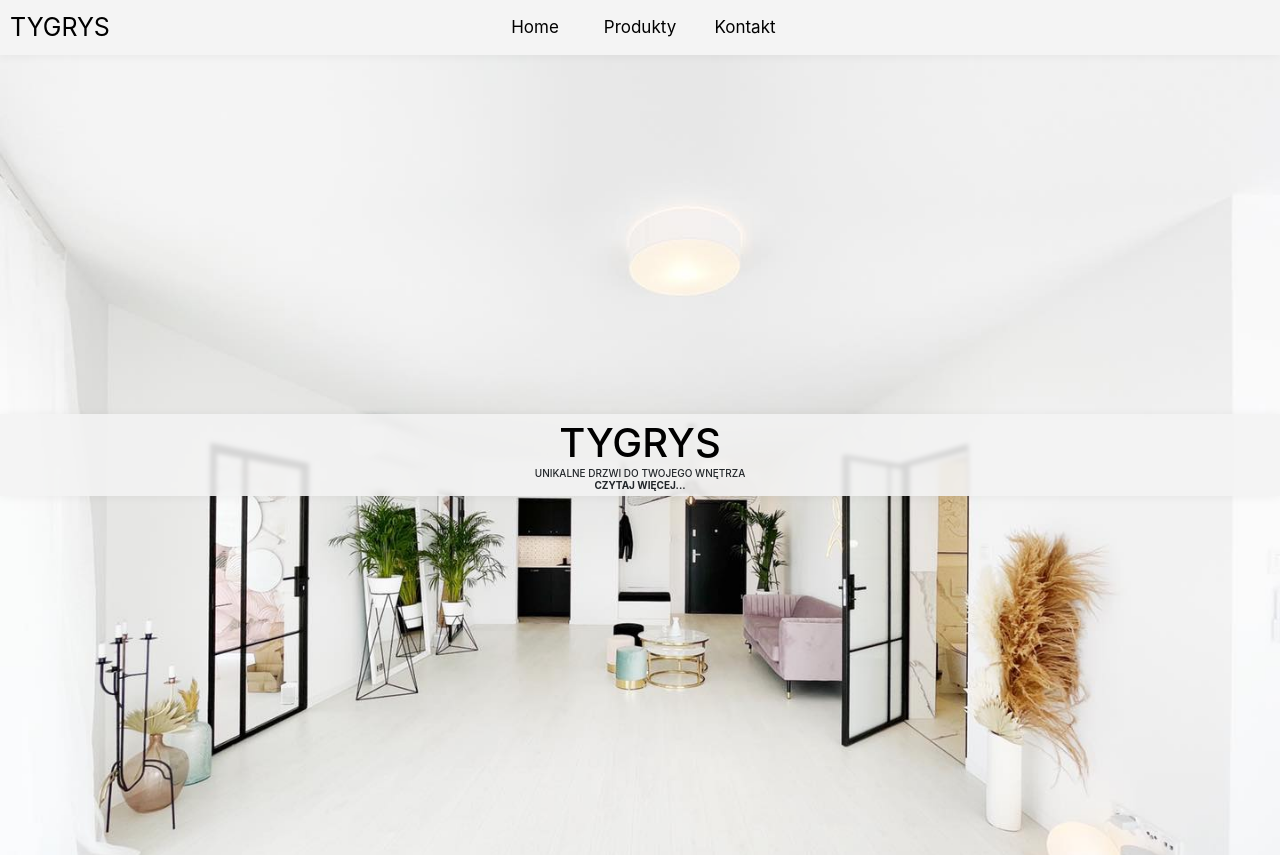
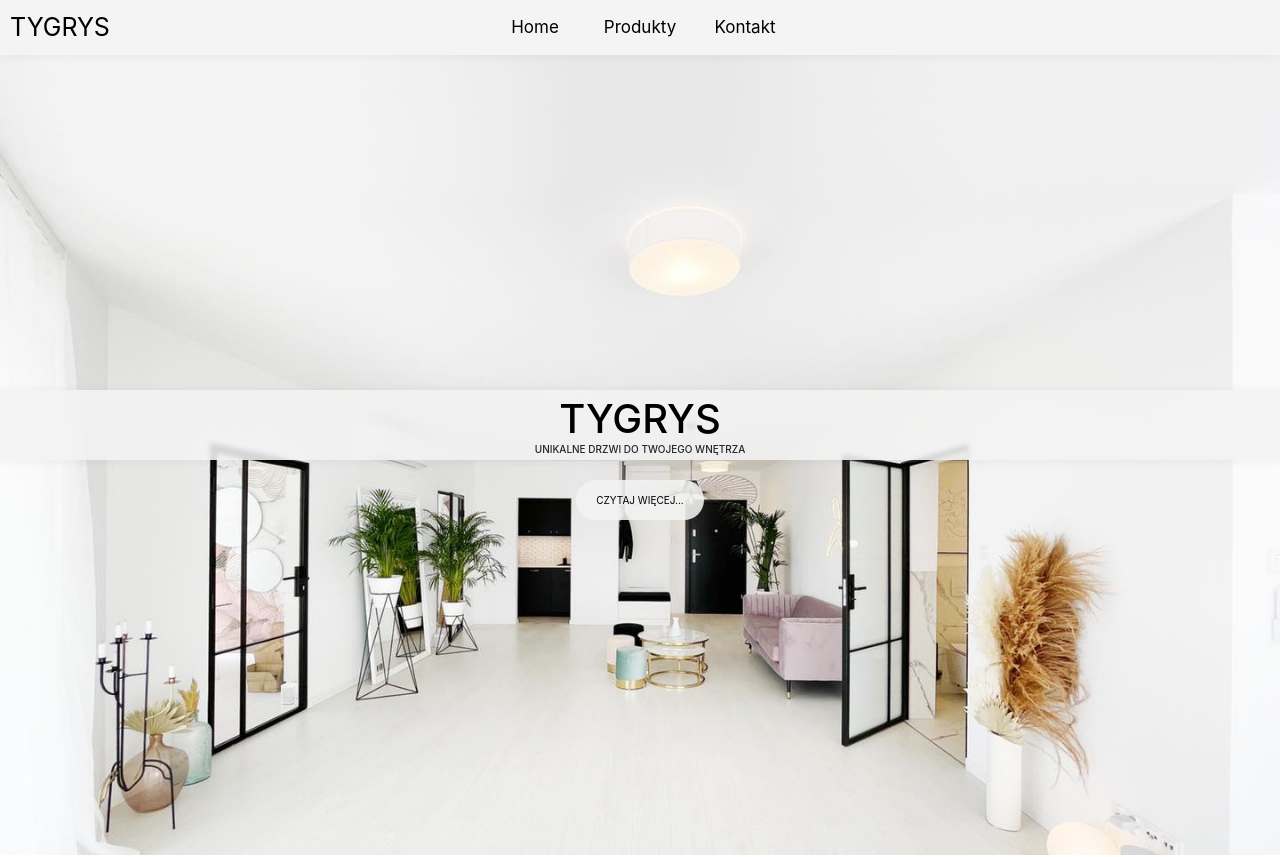
Before and after one commit to Hichahy/Tygrys, a React (Create React App) app: page /home in a window 1280 px wide. Shown: the top 857 px of the page. Built offline with nearby package versions, Linux system fonts and the light colour scheme.

Commit message:
add btn to home read more

```diff
--- a/src/components/home/Home.tsx
+++ b/src/components/home/Home.tsx
@@ -4,7 +4,6 @@ import { NavLink } from "react-router-dom";
 import { Fade } from "react-awesome-reveal";
 
 const Home = () => {
-
   // onClick go to description
   const infoRef: any = useRef(null);
   const executeScroll = () => {
@@ -14,11 +13,11 @@ const Home = () => {
   return (
     <div className="home-container">
       <div className="photo">
-        <div onClick={executeScroll}>
+        <div>
           <h1>TYGRYS</h1>
           <h2>Unikalne drzwi do twojego wnętrza</h2>
-          <h3>czytaj więcej...</h3>
         </div>
+        <button onClick={executeScroll}>czytaj więcej...</button>
       </div>
       <section ref={infoRef} className="info-1">
         <div className="description-box">
--- a/src/components/home/home.scss
+++ b/src/components/home/home.scss
@@ -15,10 +15,36 @@
   height: 100vh;
   width: 100%;
   display: flex;
+  flex-direction: column;
   align-items: center;
   justify-content: center;
   background-size: cover;
   background-image: url("../../../public/images/photo1.jpeg");
+
+  button {
+    background-color: rgba(243, 243, 243, 0.879);
+    border: none;
+    height: 40px;
+    border-radius: 20px;
+    margin-top: 20px;
+    cursor: pointer;
+    padding: 20px;
+    display: flex;
+    align-items: center;
+    justify-content: center;
+    font-size: 10px;
+    text-transform: uppercase;
+    -webkit-animation: fade-in 1.2s cubic-bezier(0.39, 0.575, 0.565, 1) both;
+    animation: fade-in 1.2s cubic-bezier(0.39, 0.575, 0.565, 1) both;
+    animation-delay: 2s;
+    animation-iteration-count: 1;
+    transition: 1s;
+
+    &:hover {
+      background-color: rgb(243, 243, 243);
+      transition: 1s;
+    }
+  }
 
   div {
     width: 100%;
@@ -60,12 +86,13 @@
       text-align: center;
       text-transform: uppercase;
       font-size: 10px;
-      -webkit-animation: fade-in 1.2s cubic-bezier(0.39, 0.575, 0.565, 1) both, heartbeat 2.5s ease-in-out infinite both;
-      animation: fade-in 1.2s cubic-bezier(0.39, 0.575, 0.565, 1) both, heartbeat 2.5s ease-in-out infinite both;
+      -webkit-animation: fade-in 1.2s cubic-bezier(0.39, 0.575, 0.565, 1) both,
+        heartbeat 2.5s ease-in-out infinite both;
+      animation: fade-in 1.2s cubic-bezier(0.39, 0.575, 0.565, 1) both,
+        heartbeat 2.5s ease-in-out infinite both;
       animation-delay: 2.5s;
       font-weight: 700;
       cursor: pointer;
-
     }
   }
 }
```
Lines whose indentation alone changed are shown as unchanged.
